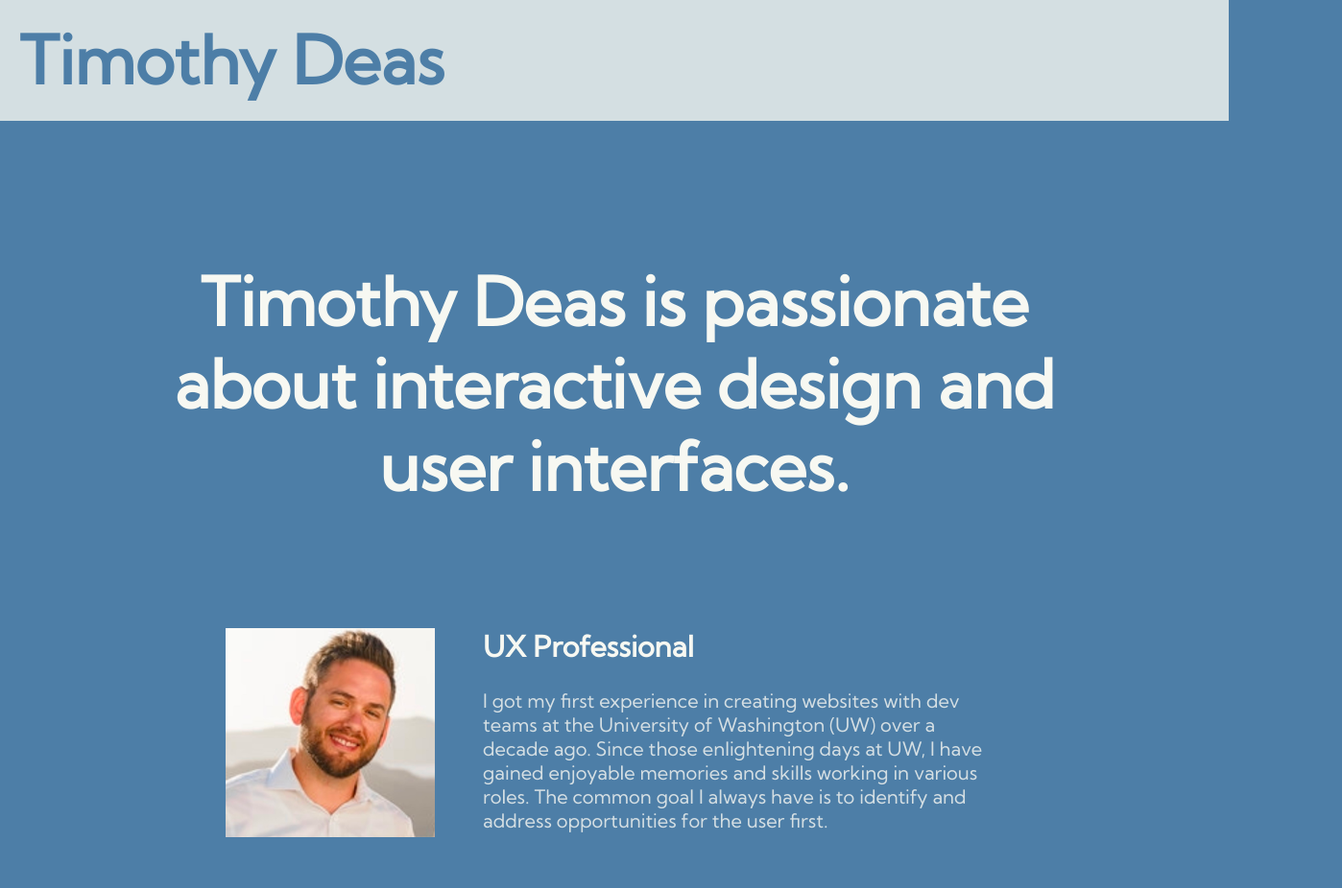
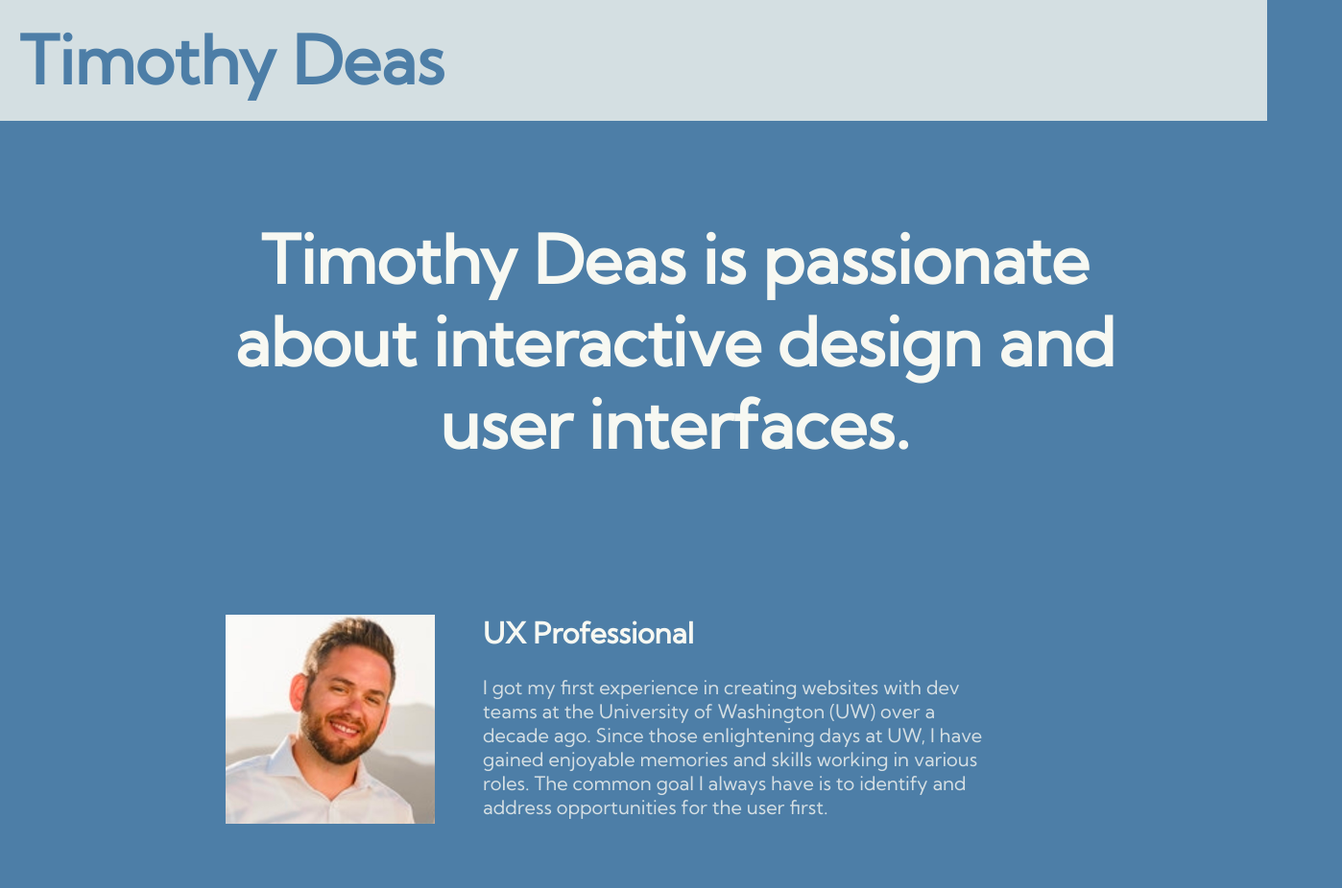
Before and after one commit to timothydeas/figma-comp, a plain HTML site: page index.html in a window 1280 px wide. Shown: the whole page at 96% size, 1398 px wide, since content can reach past the window. Drawn offline with Linux system fonts and the light colour scheme.

Commit message:
updated positioning

```diff
--- a/screen.css
+++ b/screen.css
@@ -14,6 +14,9 @@ body {
     margin-left: -8px;
     margin-right: -8px;
     padding: 20px;
+    position: fixed;
+    width: 100%;
+
  }
 
  .top {
@@ -21,7 +24,7 @@ body {
      color: #F7F8F2;
      width: 950px;
      margin: 0 auto;
-     padding: 100px;
+     padding: 220px;
      font-size: 52pt;
  }
 
@@ -35,6 +38,8 @@ body {
     width: 810px;
     height: 218px;
     padding-bottom: 50px;
+    position: relative;
+    top: -90px;
  }
 
  img {
```
